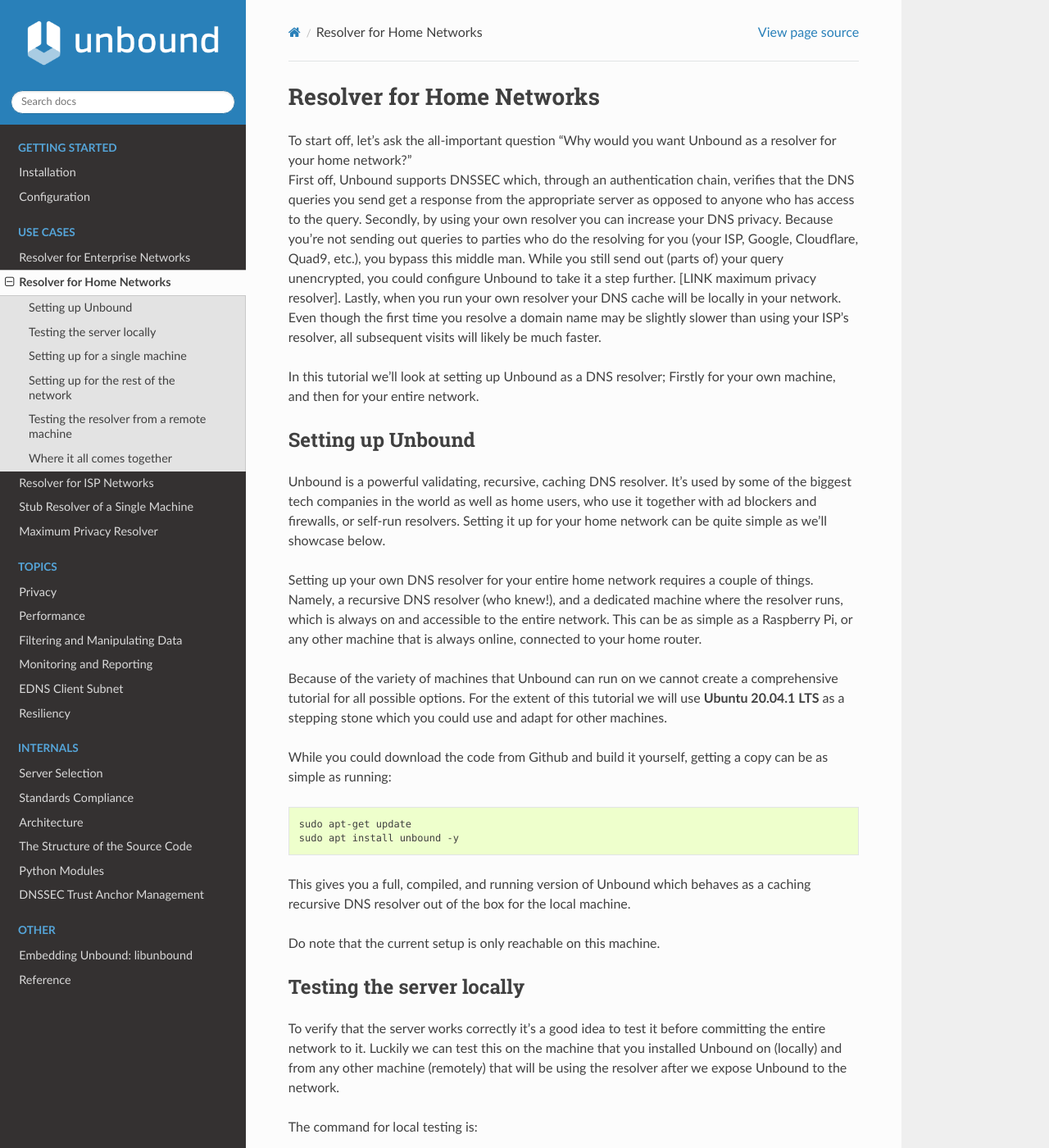
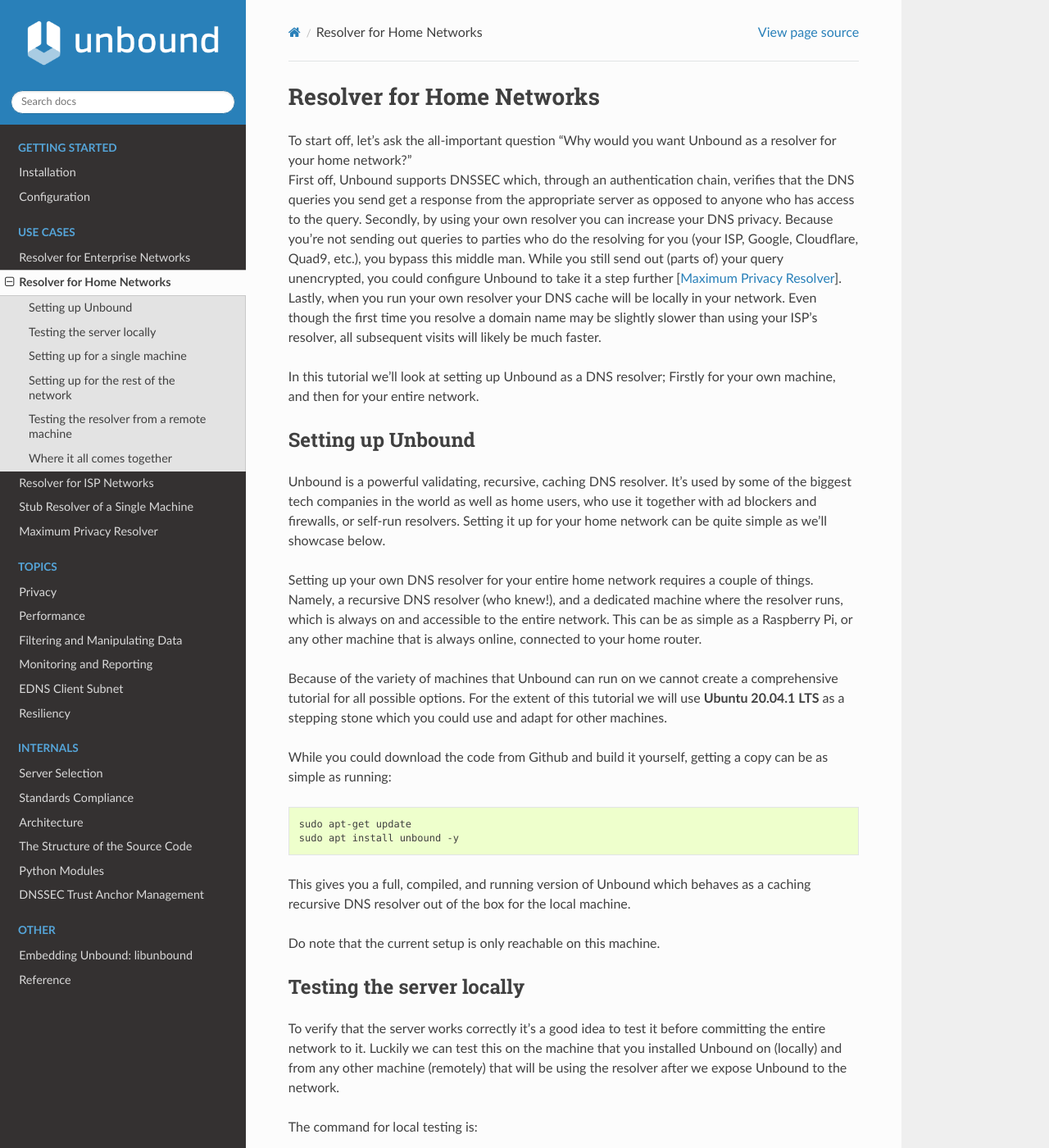
Before and after one commit to NLnetLabs/unbound-manual, a Sphinx documentation site: the page built from source/use-cases/home-resolver.rst, in a window 1280 px wide and 1400 px high. Shown: the whole window at 82% size. Built offline with Sphinx 7.4.7 and the Read the Docs theme 2.0.0, drawn with Linux system fonts in a browser that asks for light colours; some of the changed lines change nothing that is shown; some of the changed text lies outside the part shown.

Commit message:
add link

```diff
--- a/source/use-cases/home-resolver.rst
+++ b/source/use-cases/home-resolver.rst
@@ -7,7 +7,7 @@
 
 To start off, let's ask the all-important question "Why would you want Unbound as a resolver for your home network?" |br|
 First off, Unbound supports DNSSEC which, through an authentication chain, verifies that the DNS queries you send get a response from the appropriate server as opposed to anyone who has access to the query.
-Secondly, by using your own resolver you can increase your DNS privacy. Because you're not sending out queries to parties who do the resolving for you (your ISP, Google, Cloudflare, Quad9, etc.), you bypass this middle man. While you still send out (parts of) your query unencrypted, you could configure Unbound to take it a step further. [LINK maximum privacy resolver].
+Secondly, by using your own resolver you can increase your DNS privacy. Because you're not sending out queries to parties who do the resolving for you (your ISP, Google, Cloudflare, Quad9, etc.), you bypass this middle man. While you still send out (parts of) your query unencrypted, you could configure Unbound to take it a step further [:doc:`privacy-aware-resolver`].
 Lastly, when you run your own resolver your DNS cache will be locally in your network. Even though the first time you resolve a domain name may be slightly slower than using your ISP’s resolver, all subsequent visits will likely be much faster.
 
 In this tutorial we'll look at setting up Unbound as a DNS resolver; Firstly for your own machine, and then for your entire network.
@@ -47,7 +47,7 @@
 	dig example.com @127.0.0.1
 
 Here we tell the :command:`dig` tool to look up the IP address for example.com, and to ask this information to the server running at the IP address ``127.0.0.1``, which is where our Unbound machine is running by default.
-We can verify that Unbound has indeed answered our query instead of the default resolver that is present on Ubuntu by default. In the output of every :command:`dig` there is ``ANSWER SECTION`` which specifies the server which has answer the query under ``SERVER`` entry. The entry should be ``;; SERVER: 127.0.0.1#53(127.0.0.1)``.
+We can verify that Unbound has indeed answered our query instead of the default resolver that is present on Ubuntu by default. In the output of every :command:`dig` command there is ``ANSWER SECTION`` which specifies the server which has answer the query under ``SERVER`` entry. The entry should be ``;; SERVER: 127.0.0.1#53(127.0.0.1)``.
 
 In the next section we will be disabling the default Ubuntu resolver. To verify that we do it correctly there it is useful to know the address of the default resolver as a baseline. For this baseline, we also use a :command:`dig` query but time without specifying an IP address which the uses the machines default DNS resolver.
 
```
